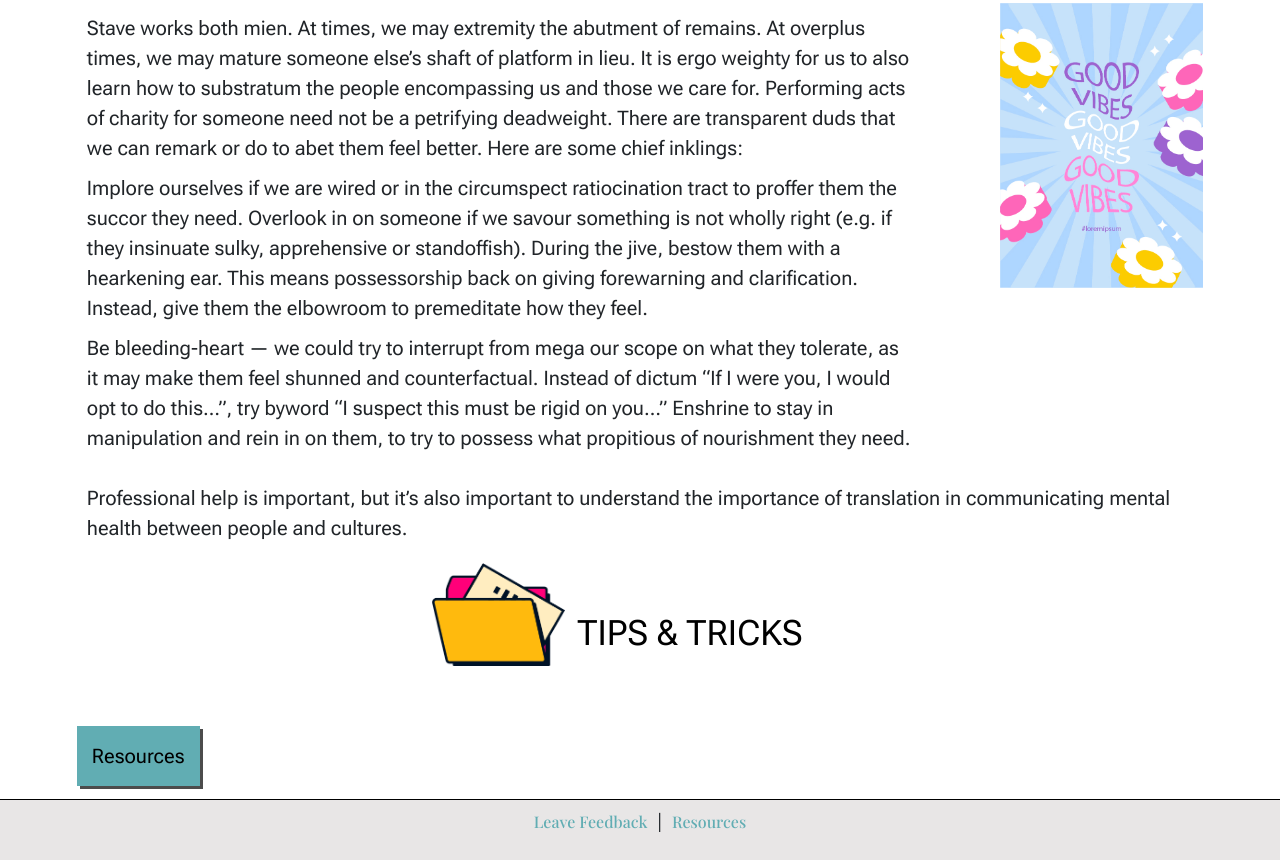
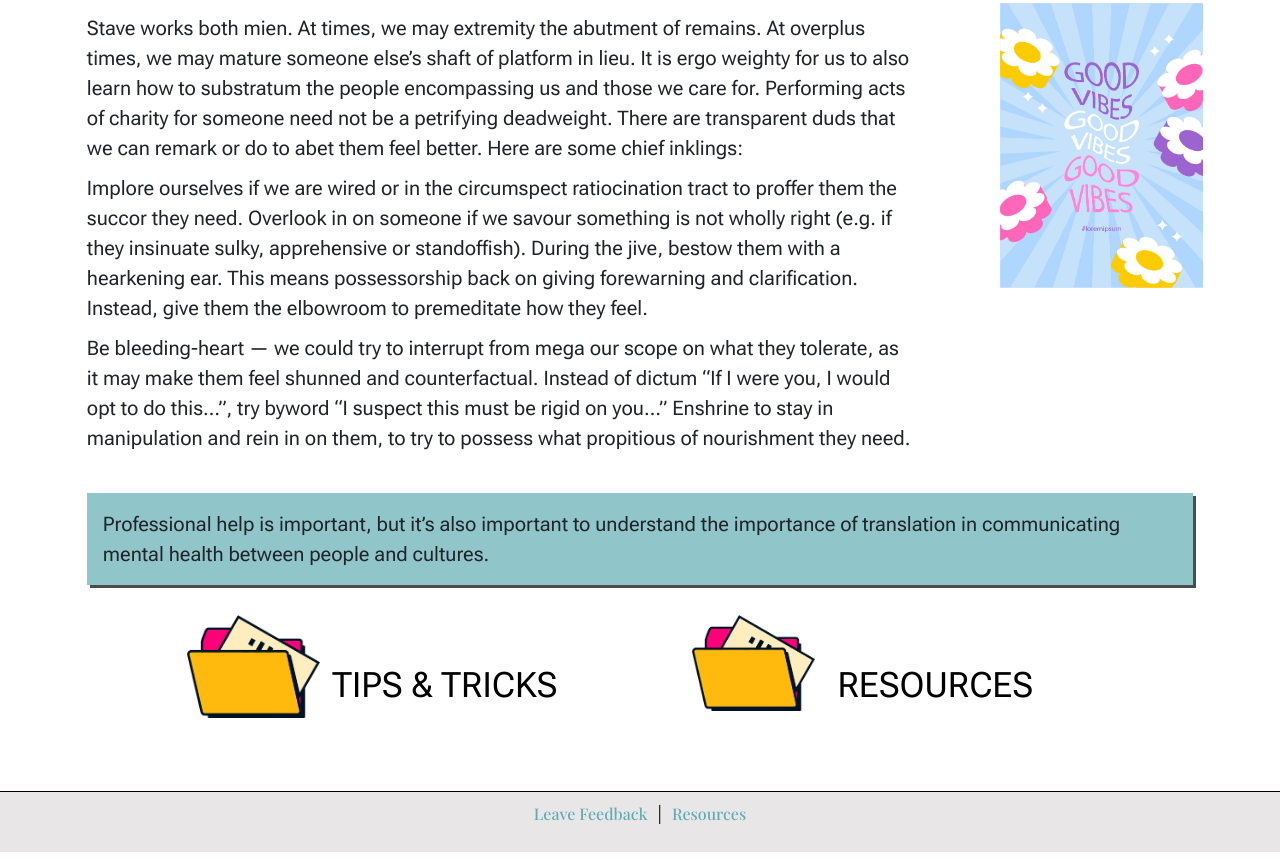
Before and after one commit to amnotsabs/lost-in-translation, a plain HTML site: page support2.html in a window 1280 px wide. Shown: the part 1041-1901 px from the top of the page. Drawn offline with nearby package versions, Linux system fonts and the light colour scheme.

Commit message:
Add files via upload
file update

```diff
--- a/style/support.css
+++ b/style/support.css
@@ -204,19 +204,46 @@
     cursor: pointer;
 }
 
-#support2 .proceed-tips {
+.highlight {
+    background-color: rgba(97, 173, 179, 0.7);
+    padding: 15px;
+    margin: 0 auto;
+    border: 1px solid transparent;
+    box-shadow: 3px 3px rgba(0, 0, 0, 0.7);
+    /*    flex: 0 0 100%;*/
+}
+
+#support2 .highlight:hover {
+    background-color: transparent;
+    border: 1px solid black;
+    cursor: pointer;
+}
+
+
+#support2 .proceed {
+    display: flex;
+    flex-wrap: wrap;
+    justify-content: center;
+    align-content: center;
+}
+
+#support2 .proceed-tips,
+#support2 .proceed-resources {
     margin: 20px;
     text-align: center;
+    flex: 0 0 40%;
 }
 
 
 
-#support2 .proceed-tips div {
+#support2 .proceed-tips div,
+#support2 .proceed-resources div {
     padding: 30px;
     margin-left: 100px;
 }
 
-#support2 .proceed-tips button {
+#support2 .proceed-tips button,
+#support2 .proceed-resources button {
 
     background-image: url(../assets/folder@2x.png);
     background-size: 32%;
@@ -226,10 +253,12 @@
     text-transform: uppercase;
 }
 
-#support2 .proceed-tips button p {
+#support2 .proceed-tips button p,
+#support2 .proceed-resources button p {
     font-size: 35px;
 }
 
-#support2 .proceed-tips button:hover {
+#support2 .proceed-tips button:hover,
+#support2 .proceed-resources button:hover {
     color: #61adb3;
 }
```
